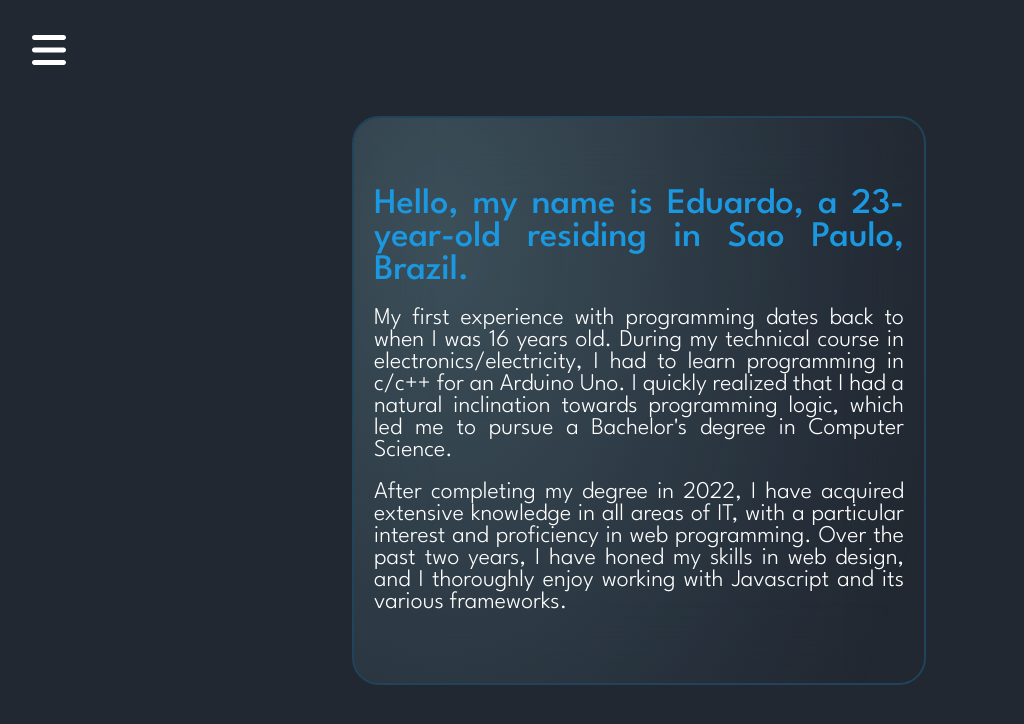
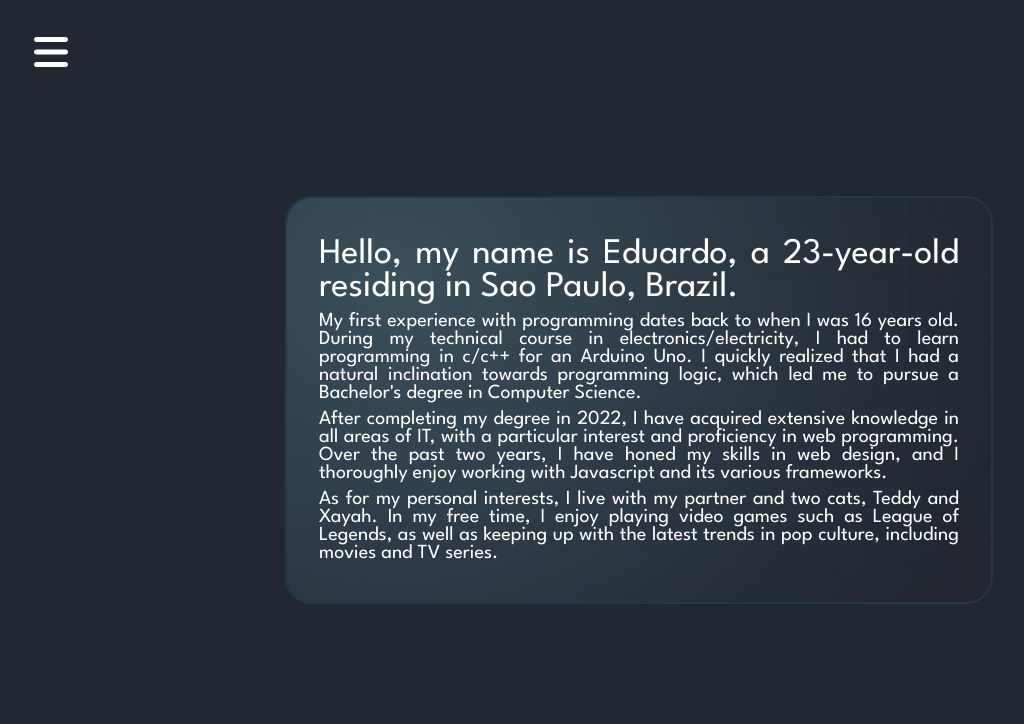
Before and after one commit to eedumarquess/portfolio, a Vue app: page /about-me in a window 1280 px wide. Shown: the top 724 px of the page, without its empty margins (1-1025 px from the left). Built offline with nearby package versions, Linux system fonts and the light colour scheme.

Commit message:
Adjust about-me page

```diff
--- a/src/components/menu/Menu.vue
+++ b/src/components/menu/Menu.vue
@@ -73,11 +73,12 @@ export default {
 
 <style>
   .menubar-sidebar {
+    z-index: 9999;
     position: fixed;
   }
 
   .icon-menu {
-    margin: 30px;
+    margin: 32px;
     filter: invert(95%) sepia(100%) saturate(14%) hue-rotate(213deg) brightness(104%) contrast(104%);
     width: 40px;
     aspect-ratio: 1;
@@ -99,7 +100,7 @@ export default {
 
   .menubar-links > a {
     padding: 5px;
-    margin: 5px 30px;
+    margin: 5px 32px;
     font-size: 54px;
   }
 
--- a/src/views/AboutMe.vue
+++ b/src/views/AboutMe.vue
@@ -18,6 +18,10 @@
       <p class="card-paragraph">
         After completing my degree in 2022, I have acquired extensive knowledge in all areas of IT, with a particular interest and proficiency in web programming. Over the past two years, I have honed my skills in web design, and I thoroughly enjoy working with Javascript and its various frameworks.
       </p>
+
+      <p class="card-paragraph">
+        As for my personal interests, I live with my partner and two cats, Teddy and Xayah. In my free time, I enjoy playing video games such as League of Legends, as well as keeping up with the latest trends in pop culture, including movies and TV series.
+      </p>
     </div>
   </div>
 </template>
@@ -33,25 +37,53 @@
   }
 
   .identification-card {
-    width: 550px;
-    padding: 60px 10px 60px 10px;
-    background: radial-gradient(90.16% 143.01% at 15.32% 21.04%, rgba(165, 239, 255, 0.2) 0%, rgba(110, 191, 244, 0.0447917) 77.08%, rgba(70, 144, 213, 0) 100%);
-    backdrop-filter: blur(40px);
-    border-radius: 25px;
-    box-shadow: 0px 0px 0px 2px rgba(27, 152, 224, 0.25)
+    margin: 32px;
+    text-align: justify;
   }
 
   .card-title {
-    font-size: 36px !important;
-    font-weight: 500 !important;
-    color: #1B98E0;
+    font-size: 24px;
+    margin: 8px 0px;
   }
 
-  .card-title, .card-paragraph {
-    text-align: justify;
-    font-weight: 300;
-    font-size: 24px;
-    padding: 10px;
+  .card-paragraph {
+    font-size: 16px;
+    margin: 8px 0px;
   }
 
+  .card-paragraph:last-of-type {
+    display: none;
+  }
+
+  @media screen and (min-width: 384px) {
+    .identification-card {
+      padding: 32px;
+      background: radial-gradient(90.16% 143.01% at 15.32% 21.04%, rgba(165, 239, 255, 0.2) 0%, rgba(110, 191, 244, 0.0447917) 77.08%, rgba(70, 144, 213, 0) 100%);
+      backdrop-filter: blur(40px);
+      border-radius: 25px;
+      box-shadow: 0px 0px 0px 2px rgba(27, 152, 224, 0.15)
+    }
+  }
+
+  @media screen and (min-width: 780px) {
+    .identification-card {
+      width: 50%;
+    }
+
+    .card-title {
+      font-size: 36px;
+      margin: 8px 0px;
+    }
+
+    .card-paragraph {
+      font-size: 20px;
+      margin: 8px 0px;
+    }
+
+    .card-paragraph:last-of-type {
+      display: block;
+    }
+  }
+
+
 </style>
--- a/src/views/Homepage.vue
+++ b/src/views/Homepage.vue
@@ -3,7 +3,7 @@
 </script>
 
 <template>
-  <Menu />
+  <Menu position="fixed"/>
 
   <div class="homepage-text">
     <h1 class="homepage-title">
@@ -27,8 +27,6 @@
     <router-view/>
   </div>
 </template>
-
-<!-- color: #1B98E0; -->
 
 <style>
   @font-face {
@@ -64,7 +62,7 @@
     display: none;
   }
 
-  @media screen and (min-width: 380px) {
+  @media screen and (min-width: 384px) {
     #nav {
       display: block;
       margin: 4px;
```
